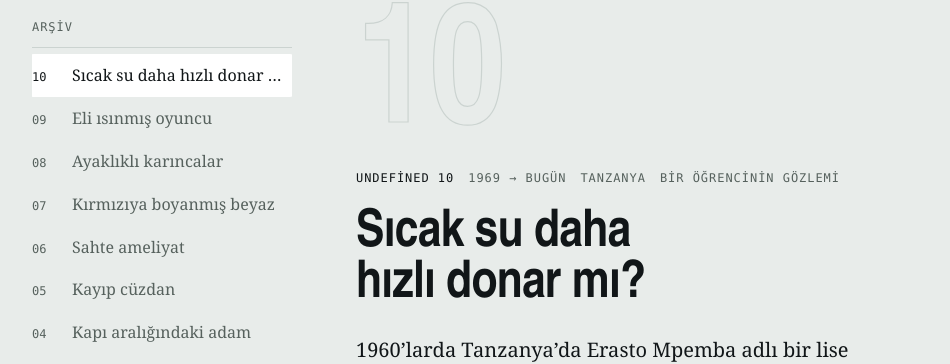
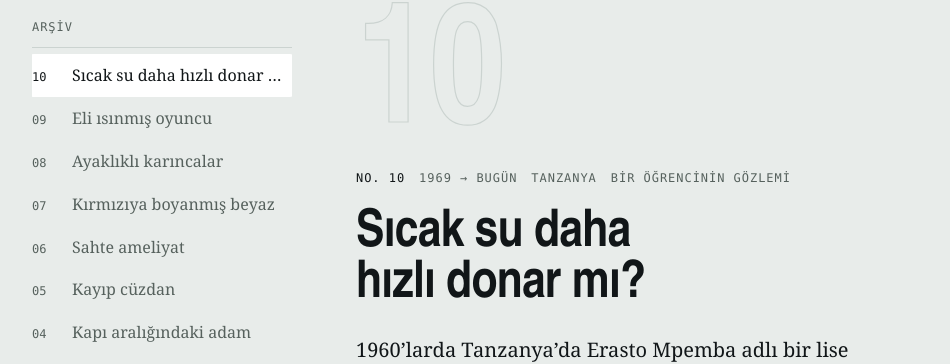
Before and after one commit to vonkarts/vonkarts.github.io, a Jekyll site: the page built from tr/sezgi-testi/index.html, in a window 1280 px wide and 1387 px high. Shown: the part 68-432 px from the top of the window, without its empty margins (138-1088 px from the left). Built offline with Jekyll 4.4.1, drawn with Linux system fonts in a browser that asks for light colours; some web fonts are replaced.

Commit message:
Önizleme: no anahtarı düzeltmesi, hata ayıklama çıktısı

```diff
--- a/_data/game.yml
+++ b/_data/game.yml
@@ -8,7 +8,7 @@ tr:
   archive_open: "Arşivi aç"
   close: "Kapat"
   streak: "Seri"
-  no: "No."
+  "no": "No."
   first_you: "Önce sen"
   hypothetical: "Bu cevap varsayımsal; gerçek bir laboratuvardaki davranışınla aynı şey değil."
   to_predict: "Tahmine geç"
```
Also changed, not shown: .github/preview/shot.js.
